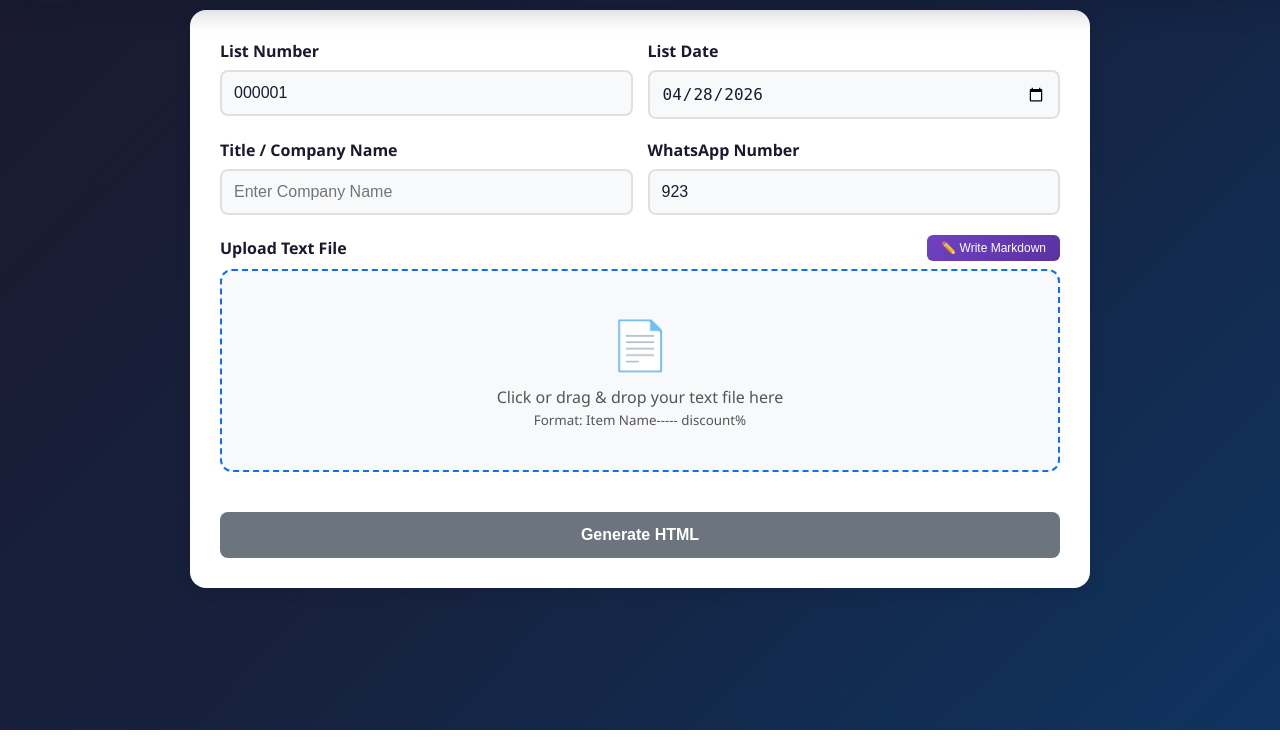
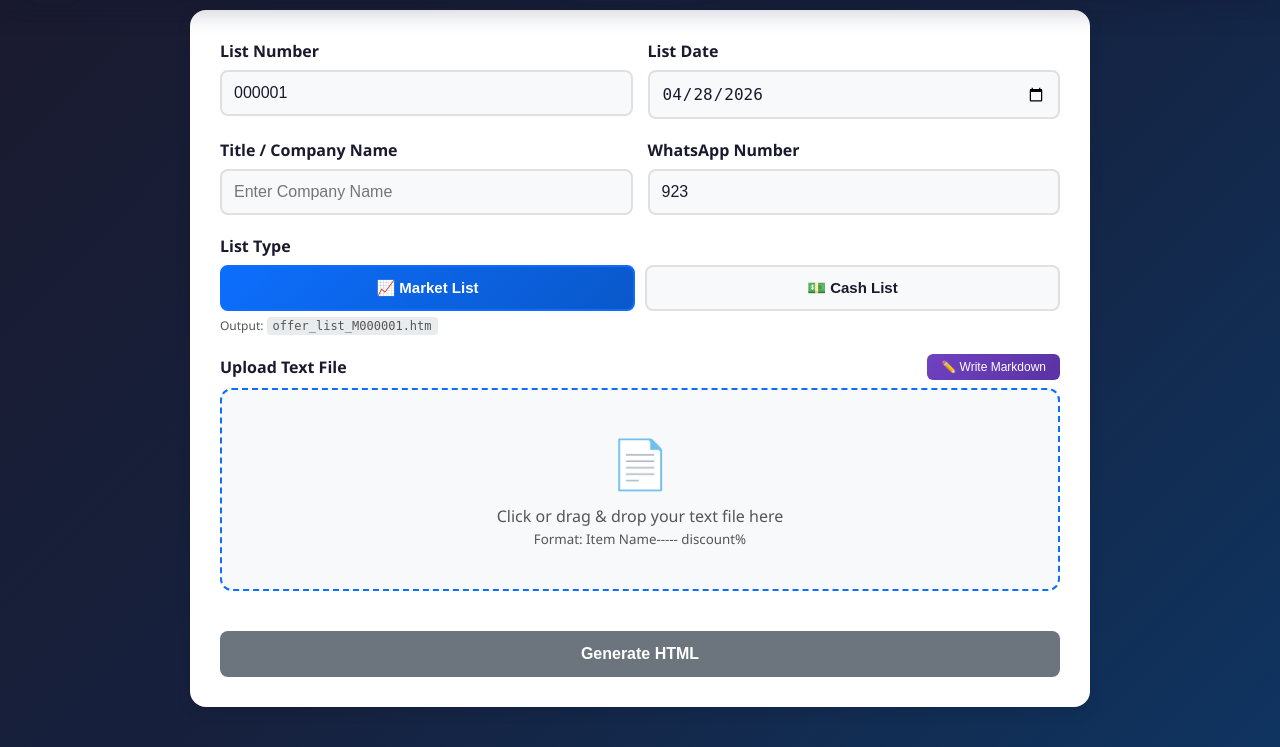
Before and after one commit to jashanlal25/NewMedicineList_processor, a Flask app: page /make-html in a window 1280 px wide. Shown: the part 70-817 px from the top of the page. Run offline with Flask 2, Linux system fonts and the light colour scheme.

Commit message:
Add Market/Cash list type selection for HTML output filename
Output filename now uses M or C prefix based on user selection:
offer_list_M{list_no}.htm for Market List, offer_list_C{list_no}.htm for Cash List.

Co-Authored-By: Claude Sonnet 4.6 <noreply@anthropic.com>

```diff
--- a/app.py
+++ b/app.py
@@ -424,6 +424,9 @@ def generate_html():
     list_date = request.form.get('list_date', None)
     title = request.form.get('title', 'S.S.D PHARMA')
     whatsapp_number = request.form.get('whatsapp_number', '923337068868')
+    list_type = request.form.get('list_type', 'M')
+    if list_type not in ('M', 'C'):
+        list_type = 'M'
     # Remove any non-digit characters from WhatsApp number
     whatsapp_number = ''.join(filter(str.isdigit, whatsapp_number))
 
@@ -452,7 +455,7 @@ def generate_html():
         return jsonify({'error': error}), 500
 
     # Store for download
-    output_filename = f"offer_list_{list_no}.htm"
+    output_filename = f"offer_list_{list_type}{list_no}.htm"
     processed_results['html_latest'] = {
         'content': html_content,
         'filename': output_filename,
--- a/templates/make_html.html
+++ b/templates/make_html.html
@@ -577,6 +577,34 @@
             border-radius: 4px;
         }
 
+        .list-type-toggle {
+            display: flex;
+            gap: 10px;
+        }
+
+        .list-type-btn {
+            flex: 1;
+            padding: 12px;
+            border: 2px solid var(--border-color);
+            border-radius: 8px;
+            background: var(--input-bg);
+            color: var(--text-primary);
+            font-size: 15px;
+            font-weight: 600;
+            cursor: pointer;
+            transition: all 0.2s;
+        }
+
+        .list-type-btn:hover {
+            border-color: #0d6efd;
+        }
+
+        .list-type-btn.active {
+            border-color: #0d6efd;
+            background: linear-gradient(135deg, #0d6efd, #0a58ca);
+            color: white;
+        }
+
         .loading {
             display: none;
             text-align: center;
@@ -912,6 +940,22 @@
                 </div>
             </div>
 
+            <div class="form-group">
+                <label>List Type</label>
+                <div class="list-type-toggle">
+                    <button type="button" class="list-type-btn active" id="btnMarket" onclick="selectListType('M')">
+                        📈 Market List
+                    </button>
+                    <button type="button" class="list-type-btn" id="btnCash" onclick="selectListType('C')">
+                        💵 Cash List
+                    </button>
+                </div>
+                <input type="hidden" id="list_type" name="list_type" value="M">
+                <div id="listTypeHint" style="margin-top: 6px; font-size: 12px; color: var(--text-secondary);">
+                    Output: <code id="filenamePreview" style="background: #e9ecef; padding: 2px 6px; border-radius: 4px; font-size: 12px;"></code>
+                </div>
+            </div>
+
             <!-- Upload Section -->
             <div class="form-group" id="uploadSection">
                 <div style="display: flex; justify-content: space-between; align-items: center; margin-bottom: 8px;">
@@ -1046,6 +1090,19 @@
         const titleInput = document.getElementById('title');
         const whatsappInput = document.getElementById('whatsapp_number');
 
+        function selectListType(type) {
+            document.getElementById('list_type').value = type;
+            document.getElementById('btnMarket').classList.toggle('active', type === 'M');
+            document.getElementById('btnCash').classList.toggle('active', type === 'C');
+            updateFilenamePreview();
+        }
+
+        function updateFilenamePreview() {
+            const listNo = document.getElementById('list_no').value || '000001';
+            const type = document.getElementById('list_type').value;
+            document.getElementById('filenamePreview').textContent = `offer_list_${type}${listNo}.htm`;
+        }
+
         // Set default date to today (works on all browsers/devices)
         const today = new Date();
         const year = today.getFullYear();
@@ -1063,6 +1120,10 @@
         // Save values to localStorage on change
         titleInput.addEventListener('input', () => localStorage.setItem('html_maker_title', titleInput.value));
         whatsappInput.addEventListener('input', () => localStorage.setItem('html_maker_whatsapp', whatsappInput.value));
+
+        // Update filename preview when list number changes
+        document.getElementById('list_no').addEventListener('input', updateFilenamePreview);
+        updateFilenamePreview();
 
         // File upload handling
         dropZone.addEventListener('click', () => fileInput.click());
@@ -1259,6 +1320,7 @@
             formData.append('list_date', document.getElementById('list_date').value);
             formData.append('title', titleInput.value);
             formData.append('whatsapp_number', whatsappInput.value);
+            formData.append('list_type', document.getElementById('list_type').value);
 
             loading.style.display = 'block';
             result.style.display = 'none';
```
